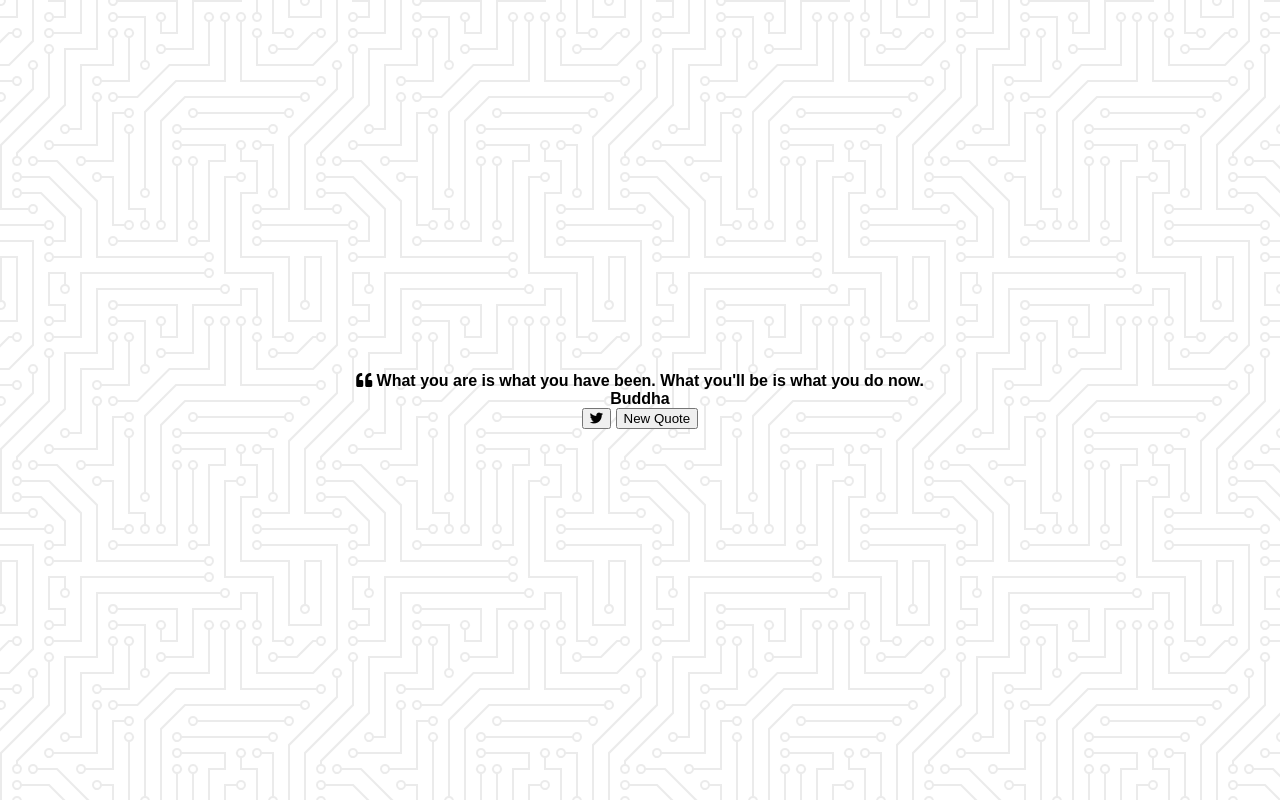
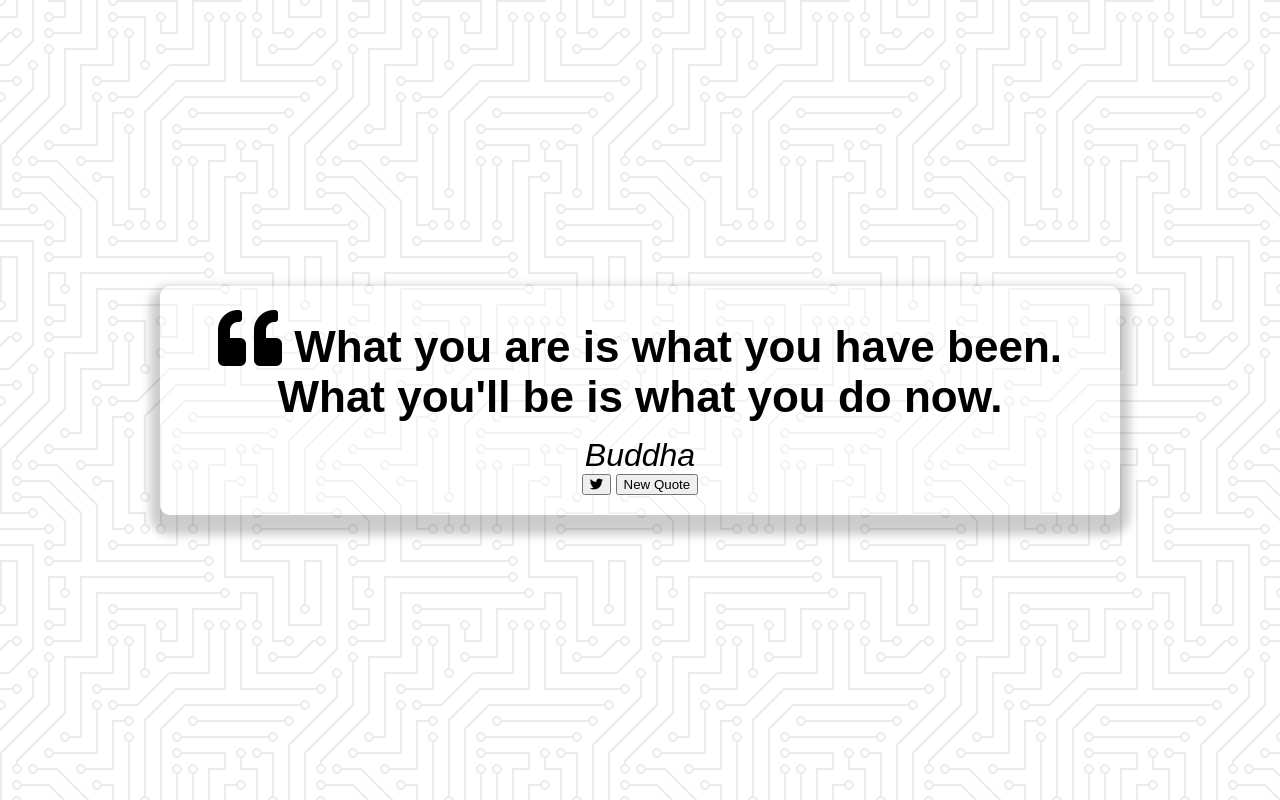
Before and after one commit to dhruvArora8053/Javascript-Projects, a plain HTML site: page Quote Generator/index.html in a window 1280 px wide. Drawn offline with Linux system fonts and the light colour scheme.

Commit message:
implemented css

```diff
--- a/Quote Generator/style.css
+++ b/Quote Generator/style.css
@@ -15,3 +15,42 @@ body {
   align-items: center;
   justify-content: center;
 }
+
+.quote-container {
+  width: auto;
+  max-width: 900px;
+  padding: 20px 30px;
+  border-radius: 10px;
+  background-color: rgba(255, 255, 255, 0.4);
+  box-shadow: 0 10px 10px 10px rgba(0, 0, 0, 0.2);
+}
+
+.quote-text {
+  font-size: 2.75rem;
+}
+
+.long-quote {
+  font-size: 2rem;
+}
+
+.fa-quote-left {
+  font-size: 4rem;
+}
+
+.quote-author {
+  margin-top: 15px;
+  font-size: 2rem;
+  font-weight: 400;
+  font-style: italic;
+}
+
+/* Media Query: Tablet or Smaller */
+@media screen and (max-width: 1000px) {
+  .quote-container {
+    margin: auto 10x;
+  }
+
+  .quote-text {
+    font-size: 2.5rem;
+  }
+}
```
